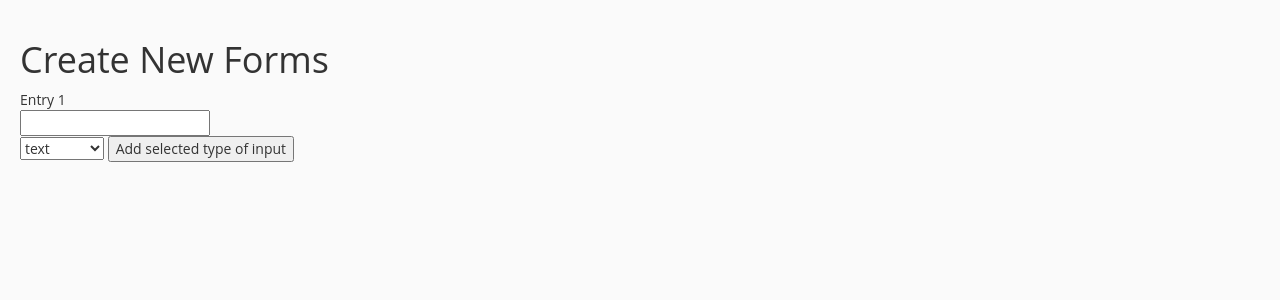
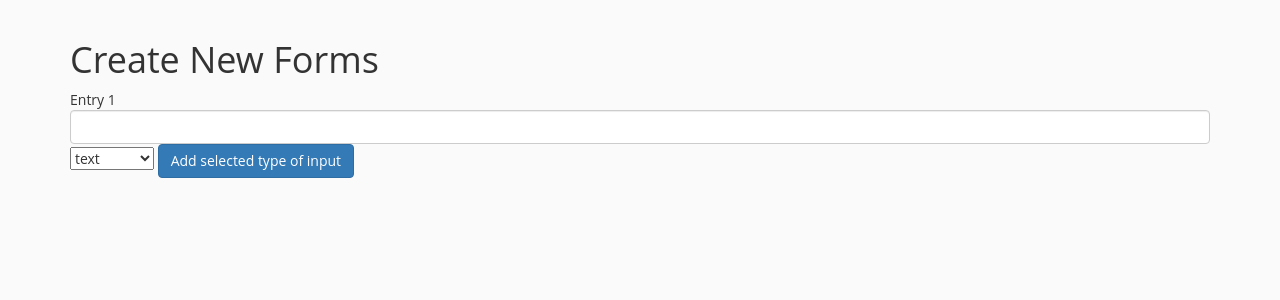
Before and after one commit to Singh-Rishabh/G6_SE_Business_Workflow, a Django app: template forms/templates/createform.html in a window 1280 px wide. Shown: the top 300 px of the page. Run offline with Django 3.2, Linux system fonts and the light colour scheme; the template is opened without the code that fills it, so the values that code supplies are empty; some libraries are stand-ins or nearby versions.

Commit message:
Just some refinements for forms

```diff
--- a/Business_Workflow/settings.py
+++ b/Business_Workflow/settings.py
@@ -31,6 +31,7 @@ ALLOWED_HOSTS = []
 # Application definition
 
 INSTALLED_APPS = [
+    'forms.apps.FormsConfig',
     'schema.apps.SchemaConfig',
     'django.contrib.admin',
     'django.contrib.auth',
--- a/Business_Workflow/urls.py
+++ b/Business_Workflow/urls.py
@@ -17,6 +17,7 @@ from django.contrib import admin
 from django.urls import path, include
 
 urlpatterns = [
+    path('forms/', include('forms.urls')),
 	path('schema/', include('schema.urls')),
     path('admin/', admin.site.urls),
 ]
--- a/forms/templates/createform.html
+++ b/forms/templates/createform.html
@@ -1,4 +1,3 @@
-
 <!DOCTYPE html>
 <html>
 <head>
@@ -8,7 +7,8 @@
 <!--     <link rel="stylesheet" href="https://cdnjs.cloudflare.com/ajax/libs/font-awesome/4.7.0/css/font-awesome.min.css">
  -->
 
-	<link rel="stylesheet" href="https://netdna.bootstrapcdn.com/bootstrap/3.3.7/css/bootstrap.min.css">
+	<!--<link rel="stylesheet" href="https://netdna.bootstrapcdn.com/bootstrap/3.3.7/css/bootstrap.min.css">
+	-->
 	<style type="text/css">
 
 
@@ -18,7 +18,7 @@
 			font-family: 'Open Sans', Roboto, Helvetica, Arial, sans-serif;
 		}
 		body { background-color: #fafafa; }
-		.container { margin: 150px auto; }
+		/*.container { margin: 150px auto; }*/
 		code {
 			background: #f1f1f1;
 			display: inline-block;
@@ -91,14 +91,14 @@
 </head>
 <body>
 
+<div class="container">
+
 	<h1> Create New Forms </h1>
-
+	<div class="form-group">
 		<form method="POST">
 
 			<div id="dynamicInput">
-
-          Entry 1<br><input type="text" name="myInputs[]">
-
+				Entry 1<br><input type="text" name="myInputs[]" class="form-control">
 			</div>
 
 			<select id="country">
@@ -108,14 +108,12 @@
 				<option value='checkbox'>checkbox</option>
 			</select>
 
-
-     <input type="button" value="Add selected type of input" onClick="addAllInputs('dynamicInput', 'text');">
-
+			<input type="button" value="Add selected type of input" onClick="addAllInputs('dynamicInput', 'text');" class="btn btn-primary">
+		</form>
+	</div>
+	<form>
 	</form>
 
- <form>
-
-
- </form>
+ </div>
 </body>
 </html>
--- a/forms/urls.py
+++ b/forms/urls.py
@@ -4,4 +4,5 @@ from . import views
 
 urlpatterns = [
     path('', views.index, name='index'),
+    path('createform', views.createform, name='createform')
 ]
```
Also changed, not shown: forms/static/css/style.css (added), 1 other file. Lines whose indentation alone changed are shown as unchanged.
